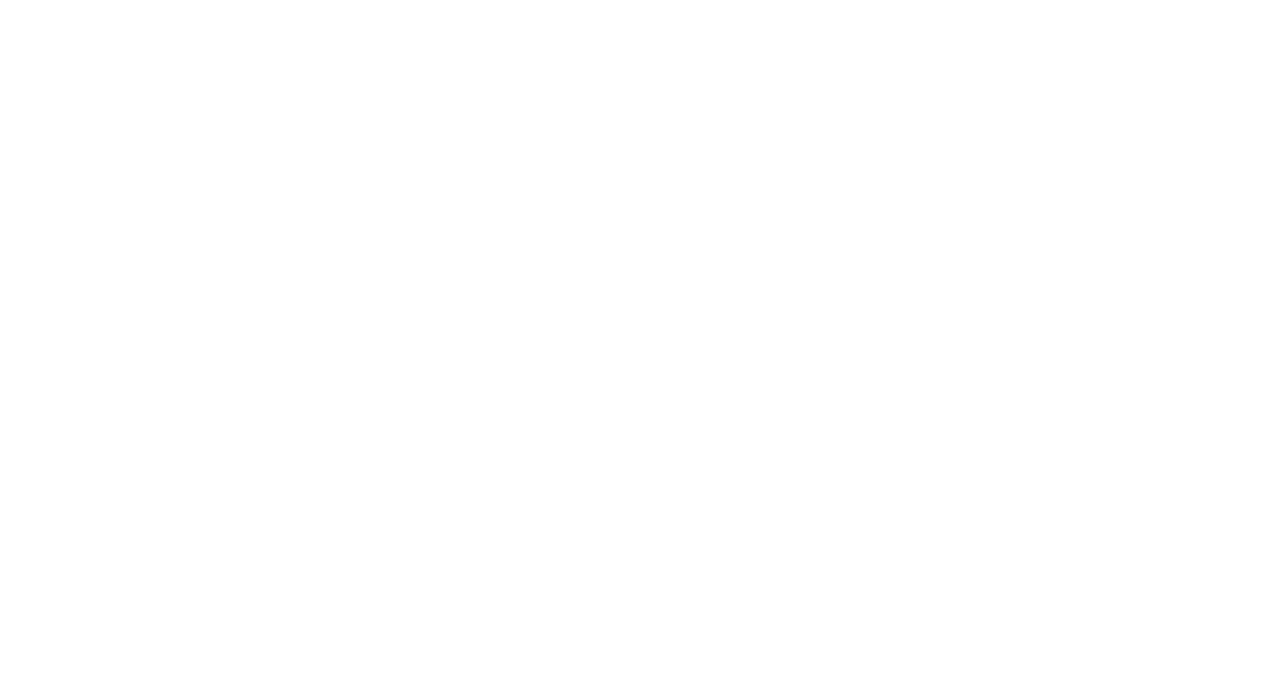
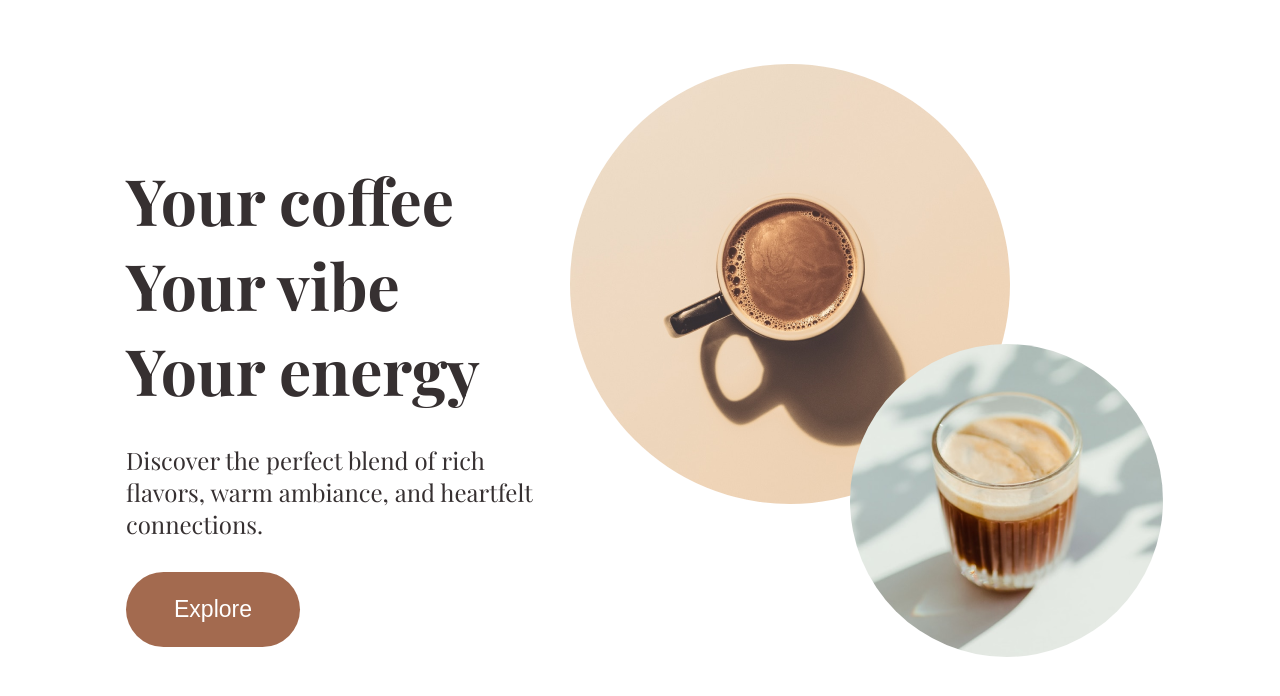
Before and after one commit to ahatashamul-hasib/Coffee_shop, a plain HTML site: page index.html in a window 1280 px wide. Drawn offline with nearby package versions, Linux system fonts and the light colour scheme; a web font is replaced by a local one.

Commit message:
hero section added

```diff
--- a/css/style.css
+++ b/css/style.css
@@ -9,3 +9,56 @@
 body {
   font-family: "Playfair Display", serif;
 }
+
+/* hero section start */
+
+.hero-section {
+  display: flex;
+}
+
+.hero-section .left {
+  width: 40%;
+  margin: 157px 0 186px 126px;
+}
+
+.hero-section .left .texts h1 {
+  font-size: 64px;
+  font-weight: 700;
+  color: #363031;
+  margin-bottom: 32px;
+}
+
+.hero-section .left .texts p {
+  font-size: 24px;
+  margin-bottom: 32px;
+  color: #363031;
+}
+
+.hero-section .left .btn {
+  padding: 24px 48px;
+  border-radius: 9999px;
+  background-color: #a36a4f;
+  border: none;
+  font-size: 23px;
+  color: #ffffff;
+}
+
+.hero-section .right {
+  width: 60%;
+  position: relative;
+}
+
+.hero-section .right .coffee-img_1 {
+  border-radius: 50%;
+  position: absolute;
+  top: 64px;
+  right: 270px;
+}
+.hero-section .right .coffee-img_2 {
+  border-radius: 50%;
+  position: absolute;
+  top: 344px;
+  right: 117px;
+}
+
+/* hero section end */
--- a/index.html
+++ b/index.html
@@ -7,5 +7,40 @@
     <link rel="stylesheet" href="./css/responsive.css" />
     <title>Document</title>
   </head>
-  <body></body>
-</html>
+  <body>
+    <main>
+      <!-- hero section start -->
+      <section class="container">
+        <div class="hero-section">
+          <div class="left">
+            <div class="texts">
+              <h1>
+                Your coffee <br />
+                Your vibe <br />
+                Your energy <br />
+              </h1>
+              <p>
+                Discover the perfect blend of rich <br />
+                flavors, warm ambiance, and heartfelt <br />
+                connections.
+              </p>
+            </div>
+            <button class="btn">Explore</button>
+          </div>
+          <div class="right">
+            <div class="images">
+              <img
+                class="coffee-img_1"
+                src="./asset/images/first-section-image/coffee-1.png"
+                alt="coffee"
+              />
+              <img
+                class="coffee-img_2"
+                src="./asset/images/first-section-image/coffee-2.png"
+                alt="coffee"
+              />
+            </div>
+          </div>
+        </div>
+      </section>
+      <!-- hero section end -->
```
